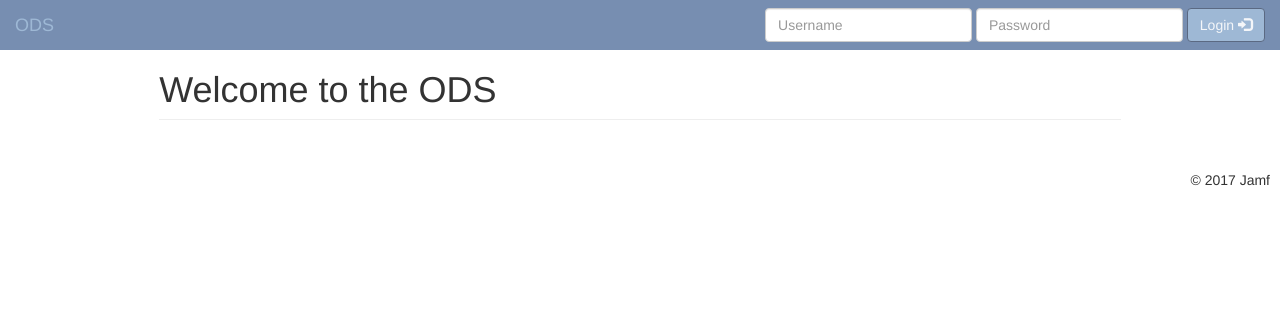
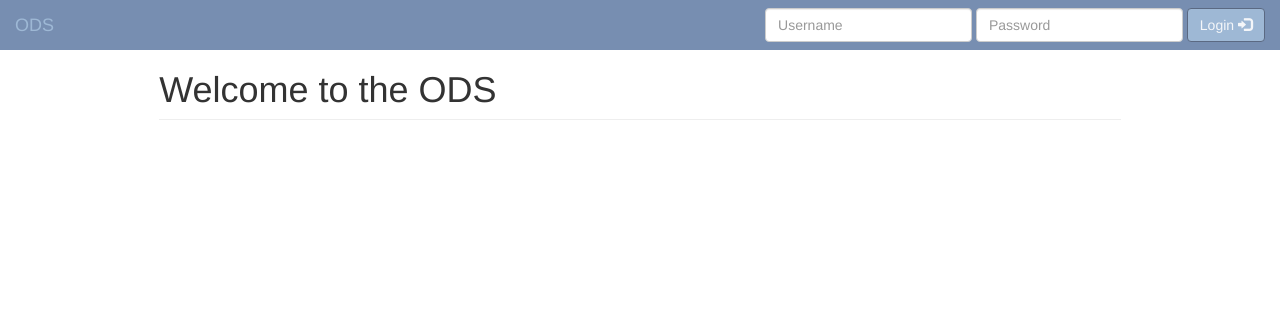
Before and after one commit to brysontyrrell/ODST, a Flask app: page / in a window 1280 px wide. Shown: the top 310 px of the page. Run offline with Flask 2, Linux system fonts and the light colour scheme; parts of the project's set-up code (start-up, migrations or seed data) failed here and were passed over; some libraries are stand-ins or nearby versions.

Commit message:
updated Readme
Includes formatting fixes and UI screenshots.

```diff
--- a/ods/templates/base.html
+++ b/ods/templates/base.html
@@ -93,9 +93,7 @@
     {% block body_content %}
     {% endblock %}
 
-    <footer style="padding: 10px">
-      <p class="pull-right">&copy; 2017 Jamf</p>
-    </footer>
+    <footer style="padding: 10px"></footer>
   </body>
 
 </html>
```
Also changed, not shown: images/ods_admin.png (added), images/ods_login.png (added), images/ods_network.png (added), images/ods_packages.png (added), 1 other file.
